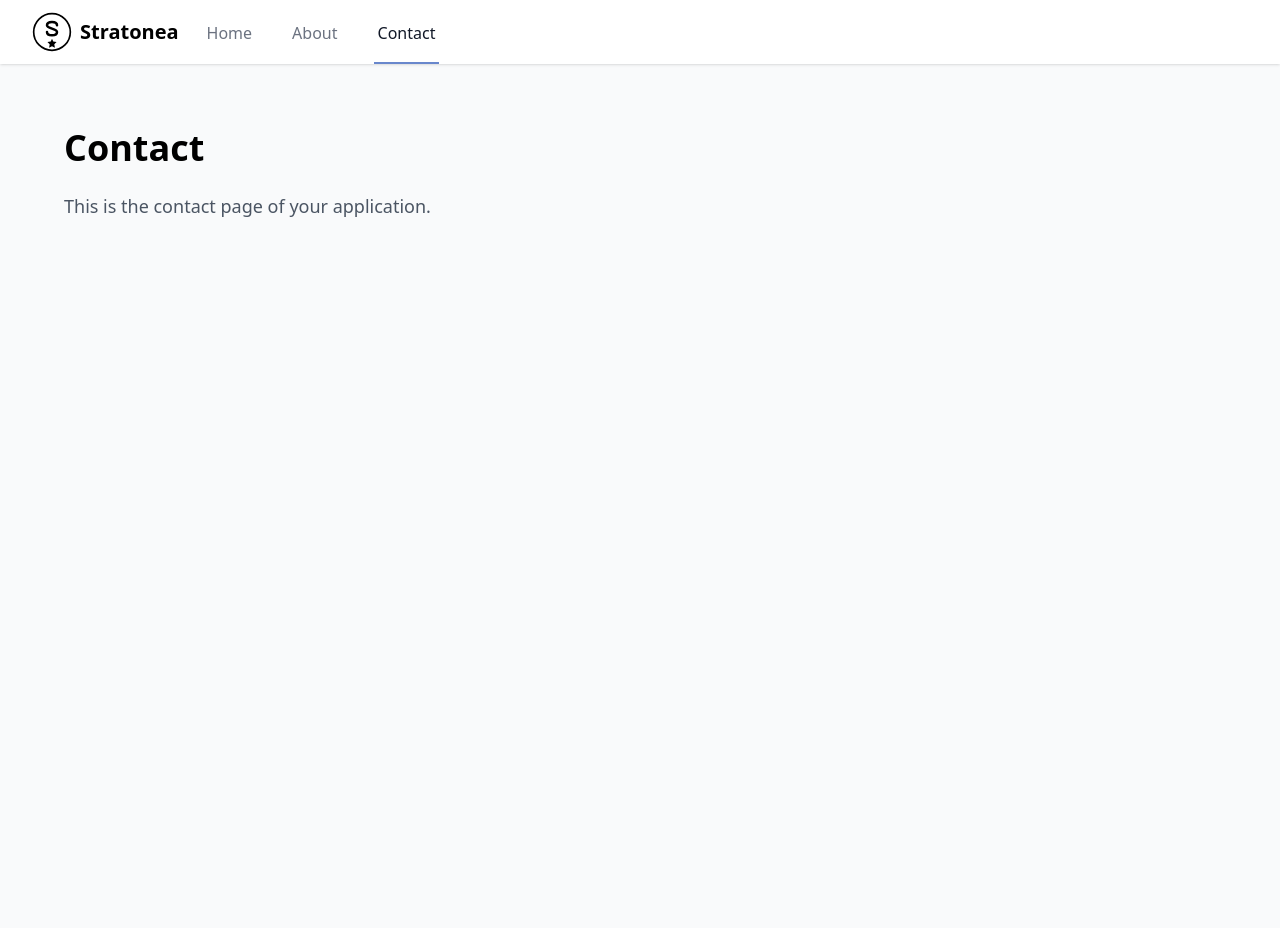
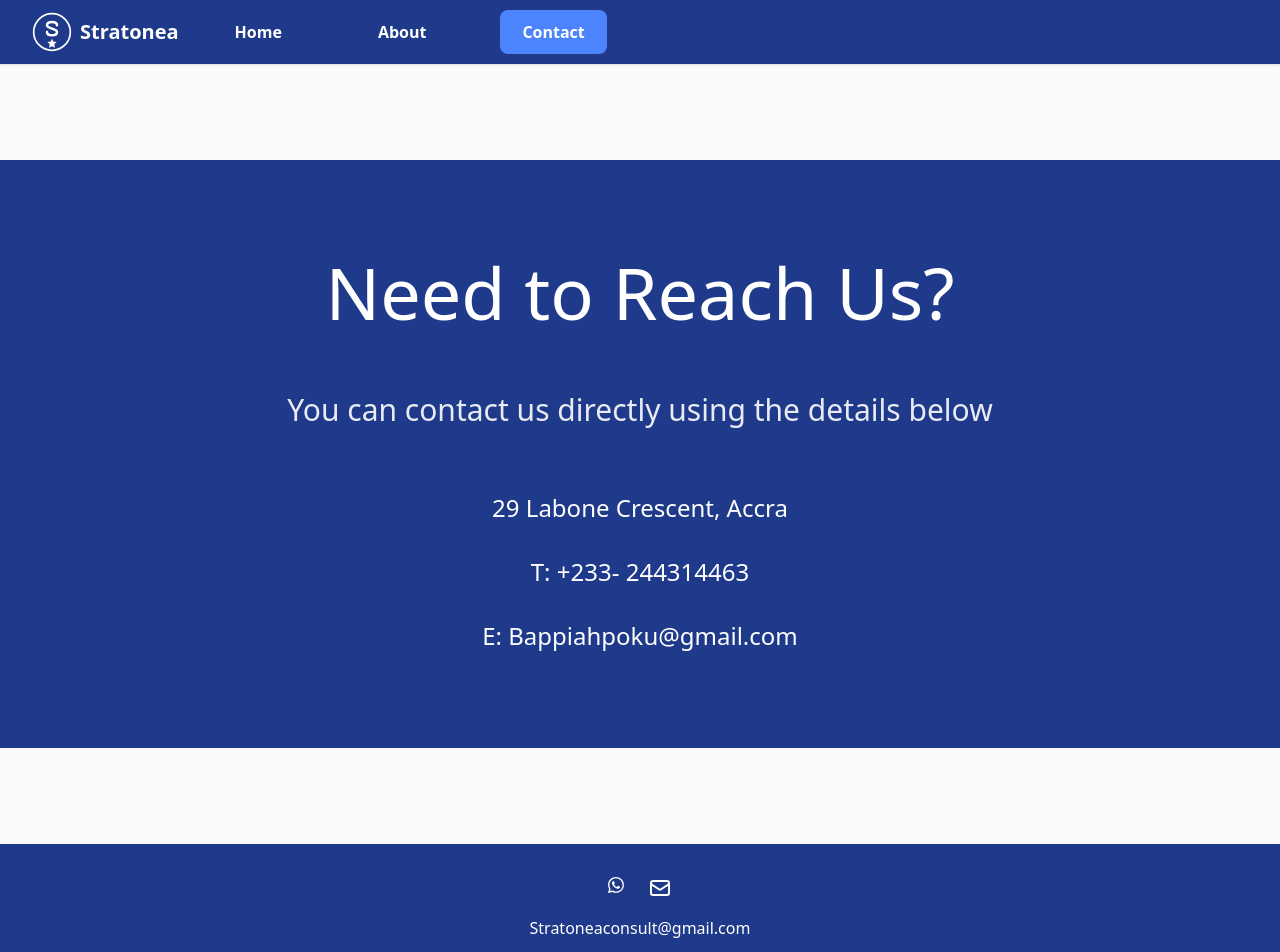
Before and after one commit to Benappiahpoku/Stratonea-Frontend-Starter-v1, a Vue app: page /contact in a window 1280 px wide. Shown: the top 952 px of the page. Before the commit the page ends 928 px from the top, so only its background shows below. Built offline with nearby package versions, Linux system fonts and the light colour scheme.

Commit message:
footer-navigation-logo

```diff
--- a/src/layouts/ErrorLayout.vue
+++ b/src/layouts/ErrorLayout.vue
@@ -120,7 +120,7 @@ const rootClasses = computed(() => ({
   }
 
   .router-link:hover {
-    color: theme('colors.primary.light');
+    color: theme('colors.primary.500');
   }
 }
 
--- a/src/layouts/default.vue
+++ b/src/layouts/default.vue
@@ -4,51 +4,147 @@
     <OfflineIndicator v-if="!isOnline" />
 
     <!-- Navigation -->
-    <nav class="bg-white shadow">
+    <nav class="bg-primary-600 shadow">
       <div class="max-w-7xl mx-auto px-4 sm:px-6 lg:px-8">
         <div class="flex justify-between h-16">
           <div class="flex">
             <div class="flex-shrink-0 flex items-center">
               <router-link to="/" class="flex items-center space-x-2">
-                <StratoneaLogo />
-                <span class="text-xl font-semibold text-primary-dark">Stratonea</span>
+                <StratoneaLogo white />
+                <span class="text-xl font-semibold text-white">Stratonea</span>
               </router-link>
             </div>
+            <!-- Desktop Navigation -->
             <div class="hidden sm:ml-6 sm:flex sm:space-x-8">
-              <router-link
-                v-for="item in navItems"
-                :key="item.path"
-                :to="item.path"
-                class="inline-flex items-center px-1 pt-1 border-b-2"
-                :class="[
-                  $route.path === item.path
-                    ? 'border-primary-500 text-gray-900'
-                    : 'border-transparent text-gray-500 hover:border-gray-300 hover:text-gray-700'
-                ]"
-              >
-                {{ item.name }}
+              <router-link v-for="item in navItems" :key="item.path" :to="item.path"
+                class="inline-flex items-center px-8 py-4 text-white relative group transition-colors duration-200 font-semibold">
+                <span class="relative z-10">{{ item.name }}</span>
+                <div
+                  class="absolute inset-[10px] rounded-lg bg-[#4B84FC] opacity-0 group-hover:opacity-100 transition-opacity duration-200"
+                  :class="{ 'opacity-100': $route.path === item.path }"></div>
               </router-link>
             </div>
           </div>
+
+          <!-- Mobile menu button -->
+          <div class="flex items-center sm:hidden">
+            <button
+              @click="isMobileMenuOpen = !isMobileMenuOpen"
+              class="inline-flex items-center justify-center p-2 rounded-md text-white hover:text-white focus:outline-none"
+              aria-controls="mobile-menu"
+              :aria-expanded="isMobileMenuOpen"
+            >
+              <span class="sr-only">Open main menu</span>
+              <!-- Icon when menu is closed -->
+              <svg
+                v-if="!isMobileMenuOpen"
+                class="h-6 w-6"
+                xmlns="http://www.w3.org/2000/svg"
+                fill="none"
+                viewBox="0 0 24 24"
+                stroke="currentColor"
+              >
+                <path stroke-linecap="round" stroke-linejoin="round" stroke-width="2" d="M4 6h16M4 12h16M4 18h16" />
+              </svg>
+              <!-- Icon when menu is open -->
+              <svg
+                v-else
+                class="h-6 w-6"
+                xmlns="http://www.w3.org/2000/svg"
+                fill="none"
+                viewBox="0 0 24 24"
+                stroke="currentColor"
+              >
+                <path stroke-linecap="round" stroke-linejoin="round" stroke-width="2" d="M6 18L18 6M6 6l12 12" />
+              </svg>
+            </button>
+          </div>
         </div>
       </div>
+
+      <!-- Mobile menu -->
+      <transition
+        enter-active-class="transition duration-200 ease-out"
+        enter-from-class="transform -translate-y-4 opacity-0"
+        enter-to-class="transform translate-y-0 opacity-100"
+        leave-active-class="transition duration-150 ease-in"
+        leave-from-class="transform translate-y-0 opacity-100"
+        leave-to-class="transform -translate-y-4 opacity-0"
+      >
+        <div v-show="isMobileMenuOpen" class="sm:hidden bg-primary-700" id="mobile-menu">
+          <div class="px-2 pt-2 pb-3 space-y-1">
+            <router-link
+              v-for="item in navItems"
+              :key="item.path"
+              :to="item.path"
+              class="text-white block px-3 py-4 rounded-md text-base font-medium hover:bg-primary-500 transition-colors duration-200"
+              :class="{ 'bg-primary-500': $route.path === item.path }"
+              @click="isMobileMenuOpen = false"
+            >
+              {{ item.name }}
+            </router-link>
+          </div>
+        </div>
+      </transition>
     </nav>
 
     <!-- Main content -->
-    <main class="max-w-7xl mx-auto px-4 sm:px-6 lg:px-8 py-8">
+    <main class="w-full">
       <router-view />
     </main>
+
+    <!-- Footer -->
+    <footer class="bg-primary-600 text-white mt-auto">
+      <div class="max-w-7xl mx-auto px-4 sm:px-6 lg:px-8 py-8">
+        <div class="flex flex-col items-center space-y-4">
+          <!-- Social Icons -->
+          <div class="flex space-x-4">
+            <a href="https://wa.me/02244314463" target="_blank" rel="noopener noreferrer"
+              class="text-white hover:text-white/80 transition-colors">
+              <svg xmlns="http://www.w3.org/2000/svg" class="h-6 w-6" fill="currentColor" viewBox="0 0 24 24">
+                <path transform="translate(0,1)"
+                  d="M13.601 2.326A7.854 7.854 0 0 0 7.994 0C3.627 0 .068 3.558.064 7.926c0 1.399.366 2.76 1.057 3.965L0 16l4.204-1.102a7.933 7.933 0 0 0 3.79.965h.004c4.368 0 7.926-3.558 7.93-7.93A7.898 7.898 0 0 0 13.6 2.326zM7.994 14.521a6.573 6.573 0 0 1-3.356-.92l-.24-.144-2.494.654.666-2.433-.156-.251a6.56 6.56 0 0 1-1.007-3.505c0-3.626 2.957-6.584 6.591-6.584a6.56 6.56 0 0 1 4.66 1.931 6.557 6.557 0 0 1 1.928 4.66c-.004 3.639-2.961 6.592-6.592 6.592zm3.615-4.934c-.197-.099-1.17-.578-1.353-.646-.182-.065-.315-.099-.445.099-.133.197-.513.646-.627.775-.114.133-.232.148-.43.05-.197-.1-.836-.308-1.592-.985-.59-.525-.985-1.175-1.103-1.372-.114-.198-.011-.304.088-.403.087-.088.197-.232.296-.346.1-.114.133-.198.198-.33.065-.134.034-.248-.015-.347-.05-.099-.445-1.076-.612-1.47-.16-.389-.323-.335-.445-.34-.114-.007-.247-.007-.38-.007a.729.729 0 0 0-.529.247c-.182.198-.691.677-.691 1.654 0 .977.71 1.916.81 2.049.098.133 1.394 2.132 3.383 2.992.47.205.84.326 1.129.418.475.152.904.129 1.246.08.38-.058 1.171-.48 1.338-.943.164-.464.164-.86.114-.943-.049-.084-.182-.133-.38-.232z" />
+              </svg>
+            </a>
+            <a href="mailto:Stratoneaconsult@gmail.com" class="text-white hover:text-white/80 transition-colors">
+              <svg xmlns="http://www.w3.org/2000/svg" class="h-6 w-6" fill="none" viewBox="0 0 24 24"
+                stroke="currentColor">
+                <path stroke-linecap="round" stroke-linejoin="round" stroke-width="2"
+                  d="M3 8l7.89 5.26a2 2 0 002.22 0L21 8M5 19h14a2 2 0 002-2V7a2 2 0 00-2-2H5a2 2 0 00-2 2v10a2 2 0 002 2z" />
+              </svg>
+            </a>
+          </div>
+
+          <!-- Email -->
+          <div class="text-center">
+            <a href="mailto:Stratoneaconsult@gmail.com" class="hover:underline">
+              Stratoneaconsult@gmail.com
+            </a>
+          </div>
+
+          <!-- Copyright -->
+          <div class="text-center text-sm mt-4">
+            © 2025 Created with
+            <span class="mx-1">❤️</span>
+            by TekLumen
+          </div>
+        </div>
+      </div>
+    </footer>
   </div>
 </template>
 
 <script setup lang="ts">
 import { useNetworkStatus } from '@/composables/useNetworkStatus'
-import { computed } from 'vue'
+import { computed, ref } from 'vue'
 import StratoneaLogo from '@/components/StratoneaLogo.vue'
 import OfflineIndicator from '@/components/base/OfflineIndicator.vue'
 
 const { networkInfo } = useNetworkStatus()
 const isOnline = computed(() => networkInfo.value.isOnline)
+
+// Mobile menu state
+const isMobileMenuOpen = ref(false)
 
 // Navigation items
 const navItems = [
@@ -57,3 +153,7 @@ const navItems = [
   { name: 'Contact', path: '/contact' }
 ]
 </script>
+
+<style>
+/* Add any additional global styles here */
+</style>
--- a/src/views/ContactView.vue
+++ b/src/views/ContactView.vue
@@ -1,8 +1,77 @@
 <template>
-  <main class="min-h-screen p-8">
-    <h1 class="text-4xl font-bold mb-6">Contact</h1>
-    <p class="text-lg text-gray-600">This is the contact page of your application.</p>
-  </main>
+  <div class="py-16 sm:py-24">
+    <div class="w-screen bg-primary-600">
+      <!-- Mobile Menu Button -->
+      <button
+        @click="isMenuOpen = !isMenuOpen"
+        class="fixed top-4 right-4 z-50 p-2 rounded-lg bg-white/10 sm:hidden"
+      >
+        <svg xmlns="http://www.w3.org/2000/svg" class="h-6 w-6 text-white" fill="none" viewBox="0 0 24 24" stroke="currentColor">
+          <path v-if="!isMenuOpen" stroke-linecap="round" stroke-linejoin="round" stroke-width="2" d="M4 6h16M4 12h16M4 18h16" />
+          <path v-else stroke-linecap="round" stroke-linejoin="round" stroke-width="2" d="M6 18L18 6M6 6l12 12" />
+        </svg>
+      </button>
+
+      <!-- Mobile Menu -->
+      <div
+        v-if="isMenuOpen"
+        class="fixed inset-0 bg-primary-600 z-40 flex flex-col items-center justify-center space-y-8 sm:hidden"
+      >
+        <router-link
+          v-for="item in navItems"
+          :key="item.path"
+          :to="item.path"
+          class="text-white text-xl px-8 py-4 relative group"
+          @click="isMenuOpen = false"
+        >
+          {{ item.name }}
+        </router-link>
+      </div>
+
+      <!-- Main Content -->
+      <div class="flex-1 flex items-center justify-center py-16 sm:py-24">
+        <div class="w-full text-center text-white space-y-16">
+          <!-- Main Heading -->
+          <h1 class="text-5xl sm:text-7xl font-normal">Need to Reach Us?</h1>
+
+          <!-- Subheading -->
+          <p class="text-xl sm:text-3xl font-light text-white/90">
+            You can contact us directly using the details below
+          </p>
+
+          <!-- Contact Details -->
+          <div class="space-y-8 text-xl sm:text-2xl font-light">
+            <!-- Address -->
+            <p>29 Labone Crescent, Accra</p>
+
+            <!-- Phone -->
+            <p>T: <a href="tel:+233-244314463" class="hover:text-[#4B84FC] transition-colors">+233- 244314463</a></p>
+
+            <!-- Email -->
+            <p>E: <a href="mailto:Bappiahpoku@gmail.com" class="hover:text-[#4B84FC] transition-colors">Bappiahpoku@gmail.com</a></p>
+          </div>
+        </div>
+      </div>
+    </div>
+  </div>
 </template>
 
-<script setup lang="ts"></script>
+<script setup lang="ts">
+import { ref } from 'vue'
+import { useRouter } from 'vue-router'
+
+const isMenuOpen = ref(false)
+const router = useRouter()
+
+// Navigation items
+const navItems = [
+  { name: 'Home', path: '/' },
+  { name: 'About', path: '/about' },
+  { name: 'Contact', path: '/contact' }
+]
+
+// Close mobile menu when route changes
+router.afterEach(() => {
+  isMenuOpen.value = false
+})
+</script>
```
Also changed, not shown: prd/Benjamin-TODO.md (+5 -21 lines), src/assets/images/benjaminprofilepicOriginal.jpg (added).
